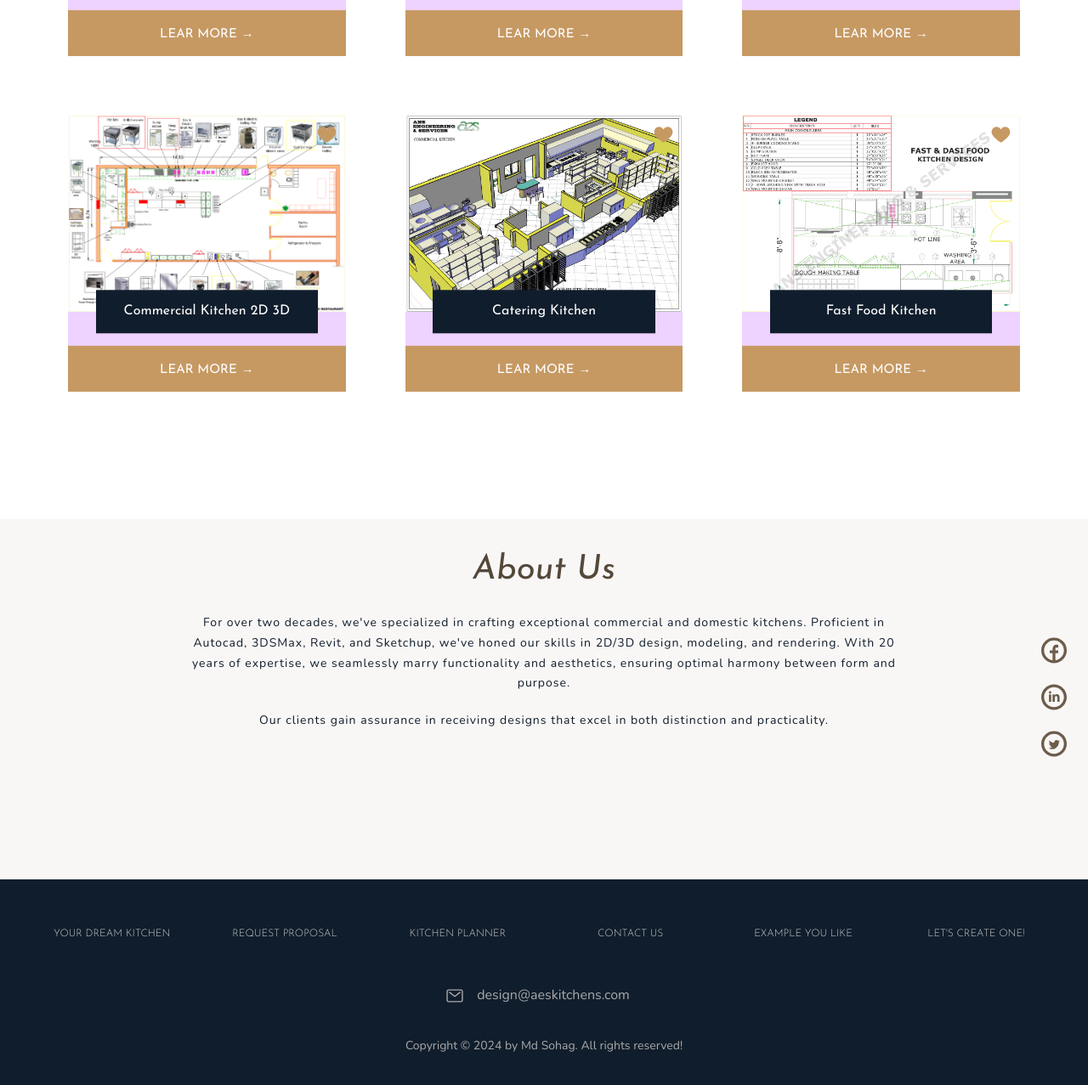
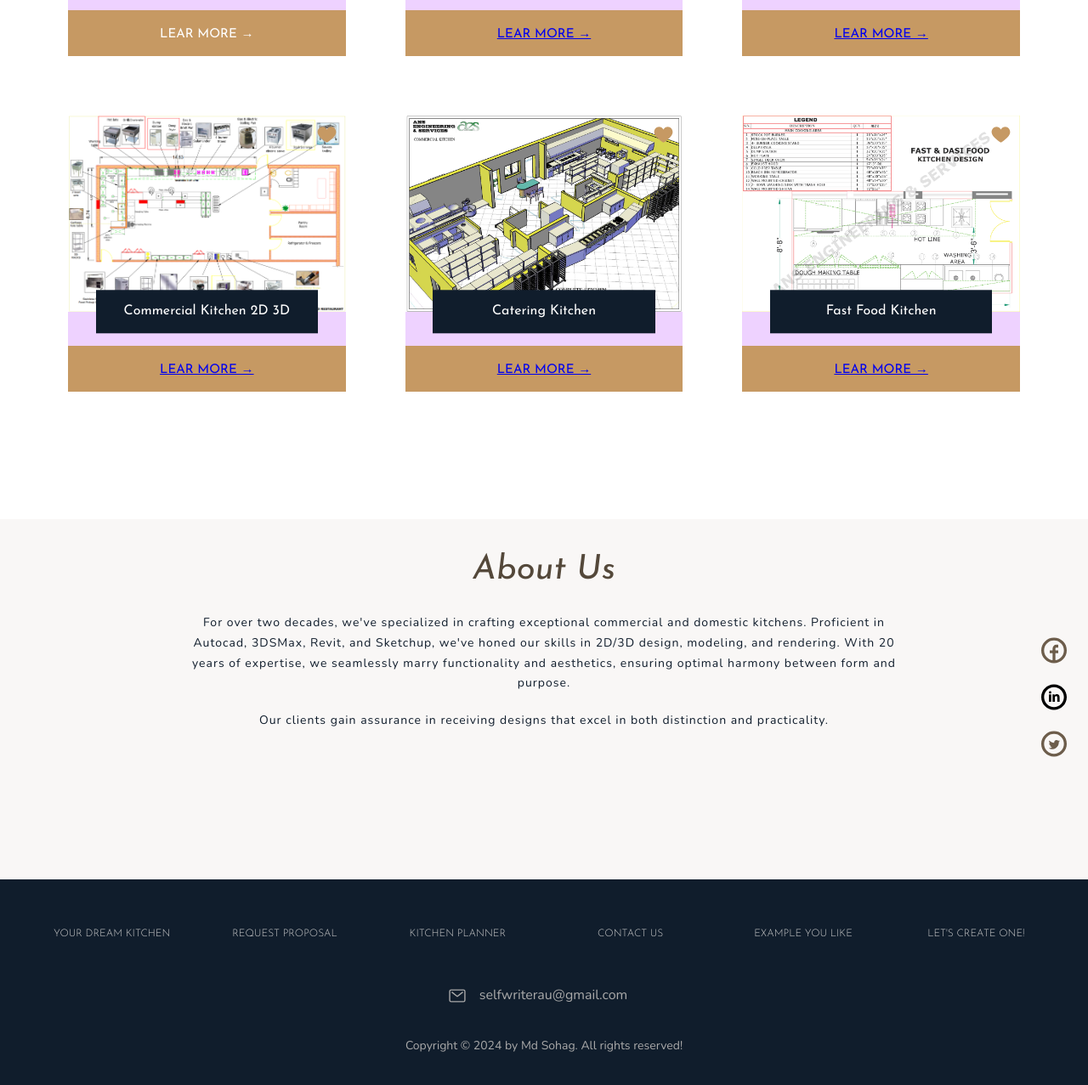
Before and after one commit to codedesigncraft/aeskitchen, a website: page index.html in a window 1280 px wide. Shown: the part 2264-3541 px from the top of the page at 85% size. Drawn offline with nearby package versions, Linux system fonts and the light colour scheme.

Commit message:
index.html

```diff
--- a/index.html
+++ b/index.html
@@ -39,7 +39,7 @@
         <h3 class="heading-3">Get your own</h3>
         <h1 class="heading-1">Commercial & Domestic kitchens</h1>
         <button class="btn header__btn">
-            <a href="https://www.fiverr.com/fakitchen/design-functional-commercial-kitchens?utm_source=902884&utm_medium=cx_affiliate&utm_campaign=&afp=&cxd_token=902884_31660630&show_join=true&context_referrer=search_gigs&source=top-bar&ref_ctx_id=3c70cbf171824ae7bd9cb5ffe5d147ae&pckg_id=1&pos=1&context_type=auto&funnel=3c70cbf171824ae7bd9cb5ffe5d147ae&fiverr_choice=true&imp_id=5d30f43a-5868-4349-ac9c-e1330077b6d1" target="_blank" class="btn__link">Design Now &rarr;</a>
+            <a href="#" target="_blank" class="btn__link">Design Now &rarr;</a>
         </button>
         <div class="header__seenon-text">Seen on</div>
         <div class="header__seenon-logos">
@@ -135,7 +135,7 @@
             We are thrilled with the exceptional service provided! Our experience has been nothing short of amazing. Thank you for your outstanding work!
         </p>
         <button class="btn" id="portfolio">
-            <a href="https://www.fiverr.com/nga_architect/create-3d-rendering-of-interior-house-restaurant-hotel?context_referrer=search_gigs&source=top-bar&ref_ctx_id=79af512a8d4a4b749933c0831f45af31&pckg_id=1&pos=1&context_type=auto&funnel=79af512a8d4a4b749933c0831f45af31&fiverr_choice=true&imp_id=9dc83f13-a21d-43dd-ae34-6f63709d80a9" target="_blank" class="btn__link">Find your own home</a>
+            <a href="#" target="_blank" class="btn__link">Find your own home</a>
         </button>
     </div>
 
@@ -147,7 +147,7 @@
             </svg>
             <h5 class="home__name">Restourant Kitchen Design</h5>
             <button class="btn home__btn">
-                <a href="https://www.fiverr.com/shivirtomar/plan-commercial-kitchen-layout-for-cafe-and-restaurant?utm_source=902884&utm_medium=cx_affiliate&utm_campaign=&afp=&cxd_token=902884_31794625&show_join=true&context_referrer=seller_page&ref_ctx_id=4de21ae9ee6d441889a02df99a7132bf&pckg_id=1&pos=1&imp_id=084ba672-d8a5-4c34-a5ad-0575740f5546" target="_blank" class="btn__link">Lear more &rarr;</a>
+                <a href="#" target="_blank" class="btn__link">Lear more &rarr;</a>
             </button>
         </div>
 
@@ -159,7 +159,7 @@
             </svg>
             <h5 class="home__name">Domestic Kitchen</h5>
             <button class="btn home__btn">
-                <a href="https://www.fiverr.com/valormio/creat-detailed-and-textured-3d-furniture-and-product-modeling?utm_source=902884&utm_medium=cx_affiliate&utm_campaign=&afp=&cxd_token=902884_31794686&show_join=true&context_referrer=search_gigs&source=top-bar&ref_ctx_id=3c70cbf171824ae7bd9cb5ffe5d147ae&pckg_id=1&pos=6&context_type=auto&funnel=3c70cbf171824ae7bd9cb5ffe5d147ae&imp_id=c06bb695-1d94-472d-9577-f7868b0ede52" target="_blank" class="btn__link">Lear more &rarr;</a>
+                <a href="#">Lear more &rarr;</a>
             </button>
         </div>
 
@@ -170,7 +170,7 @@
             </svg>
             <h5 class="home__name">Coffee Shop Design</h5>
             <button class="btn home__btn">
-                <a href="https://www.fiverr.com/aloconsulting/design-functional-commercial-kitchens-and-bars?utm_source=902884&utm_medium=cx_affiliate&utm_campaign=&afp=&cxd_token=902884_31794708&show_join=true&context_referrer=search_gigs&source=top-bar&ref_ctx_id=3c70cbf171824ae7bd9cb5ffe5d147ae&pckg_id=1&pos=35&context_type=auto&funnel=3c70cbf171824ae7bd9cb5ffe5d147ae&imp_id=876c5e11-537f-4c66-9c7a-87a478def655" target="_blank" class="btn__link">Lear more &rarr;</a>
+                <a href="#">Lear more &rarr;</a>
             </button>
         </div>
 
@@ -181,7 +181,7 @@
             </svg>
             <h5 class="home__name">Commercial Kitchen 2D 3D</h5>
             <button class="btn home__btn">
-                <a href="https://www.fiverr.com/shivirtomar/plan-commercial-kitchen-layout-for-cafe-and-restaurant?context_referrer=seller_page&ref_ctx_id=4de21ae9ee6d441889a02df99a7132bf&pckg_id=1&pos=1&imp_id=084ba672-d8a5-4c34-a5ad-0575740f5546" target="_blank" class="btn__link">Lear more &rarr;</a>
+                <a href="#">Lear more &rarr;</a>
             </button>
         </div>
 
@@ -192,7 +192,7 @@
             </svg>
             <h5 class="home__name">Catering Kitchen</h5>
             <button class="btn home__btn">
-                <a href="https://www.fiverr.com/fakitchen/design-functional-commercial-kitchens?utm_source=902884&utm_medium=cx_affiliate&utm_campaign=&afp=&cxd_token=902884_31660630&show_join=true&context_referrer=search_gigs&source=top-bar&ref_ctx_id=3c70cbf171824ae7bd9cb5ffe5d147ae&pckg_id=1&pos=1&context_type=auto&funnel=3c70cbf171824ae7bd9cb5ffe5d147ae&fiverr_choice=true&imp_id=5d30f43a-5868-4349-ac9c-e1330077b6d1" target="_blank" class="btn__link">Lear more &rarr;</a>
+                <a href="#">Lear more &rarr;</a>
             </button>
         </div>
 
@@ -203,7 +203,7 @@
             </svg>
             <h5 class="home__name">Fast Food Kitchen</h5>
             <button class="btn home__btn">
-                <a href="https://www.fiverr.com/nga_architect/create-3d-rendering-of-interior-house-restaurant-hotel?context_referrer=search_gigs&source=top-bar&ref_ctx_id=79af512a8d4a4b749933c0831f45af31&pckg_id=1&pos=1&context_type=auto&funnel=79af512a8d4a4b749933c0831f45af31&fiverr_choice=true&imp_id=9dc83f13-a21d-43dd-ae34-6f63709d80a9" target="_blank" class="btn__link">Lear more &rarr;</a>
+                <a href="#">Lear more &rarr;</a>
             </button>
         </div>
     </section>
@@ -217,13 +217,13 @@
 
             <div class="about__icons">
 
-                <a href="https://www.facebook.com/aeskitchens" target="_blank" class="about__links">
+                <a href="#" class="about__links">
                     <svg class="about__icons-facebook">
                         <use href="img/sprites.svg#icon-social-facebook-circular"></use>
                     </svg>
                 </a>
 
-                <a href="https://www.linkedin.com/company/101436433/admin/feed/posts" target="_blank" class="about__links">
+                <a href="#">
                     <svg class="about__icons-linkedin">
                         <use href="img/sprites.svg#icon-social-linkedin-circular"></use>
                     </svg>
@@ -264,14 +264,14 @@
                 <li class="nav__item"><a href="#about" class="nav__link">Your dream kitchen</a></li>
                 <li class="nav__item"><a href="#about" class="nav__link">Request proposal</a></li>
                 <li class="nav__item"><a href="#about" class="nav__link">Kitchen planner</a></li>
-                <li class="nav__item"><a href="mailto:design@aeskitchens.com" class="nav__link">Contact us</a></li>
+                <li class="nav__item"><a href="mailto:selfwriterau@gmail.com" class="nav__link">Contact us</a></li>
                 <li class="nav__item"><a href="#about" class="nav__link">Example you like</a></li>
                 <li class="nav__item"><a href="#about" class="nav__link">Let's create one!</a></li>
         </ul>
         <div class="copyright">
             <div class="copyright__icons">
                 <ion-icon name="mail-outline" class="copyright__icon"></ion-icon>
-                <span><a href="mailto:design@aeskitchens.com" class="copyright__link">design@aeskitchens.com</a></span>
+                <span><a href="mailto:selfwriterau@gmail.com" class="copyright__link">selfwriterau@gmail.com</a></span>
             </div>
         </div>
         <p class="copyright">
```
